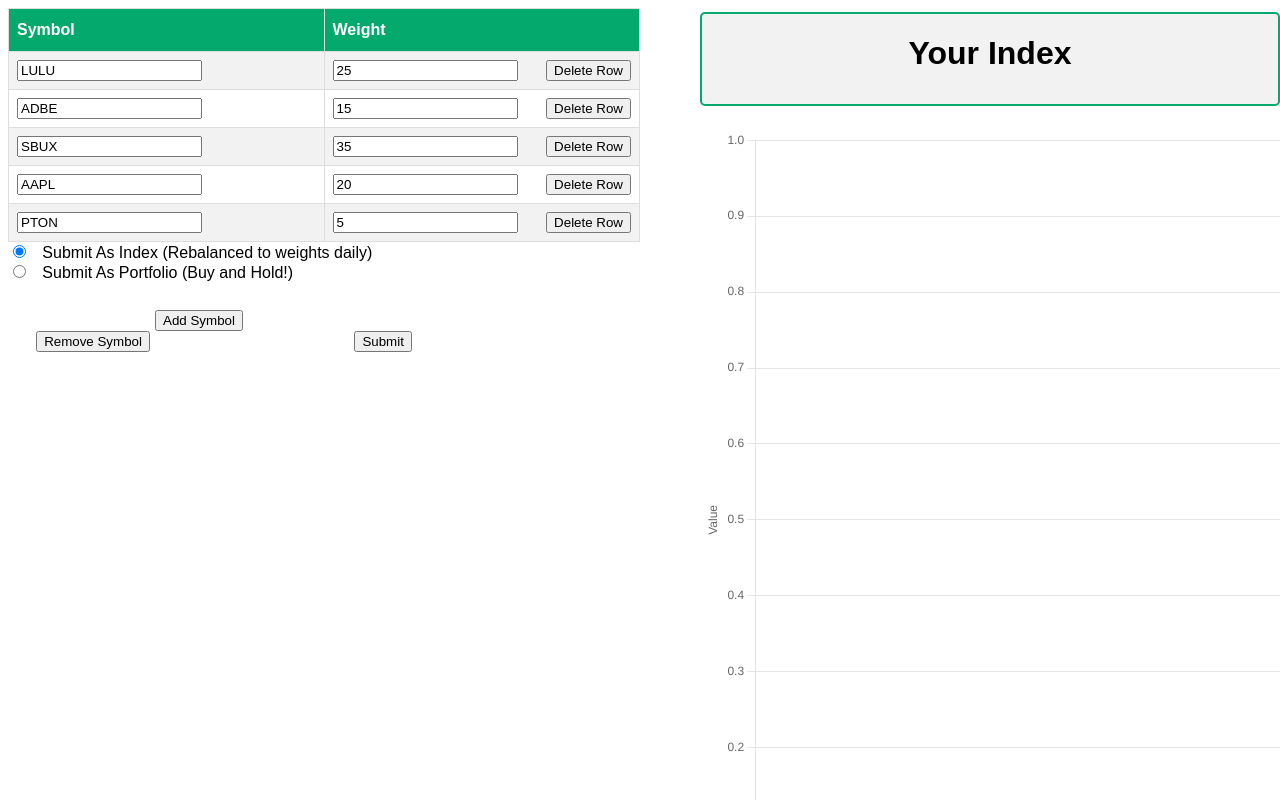
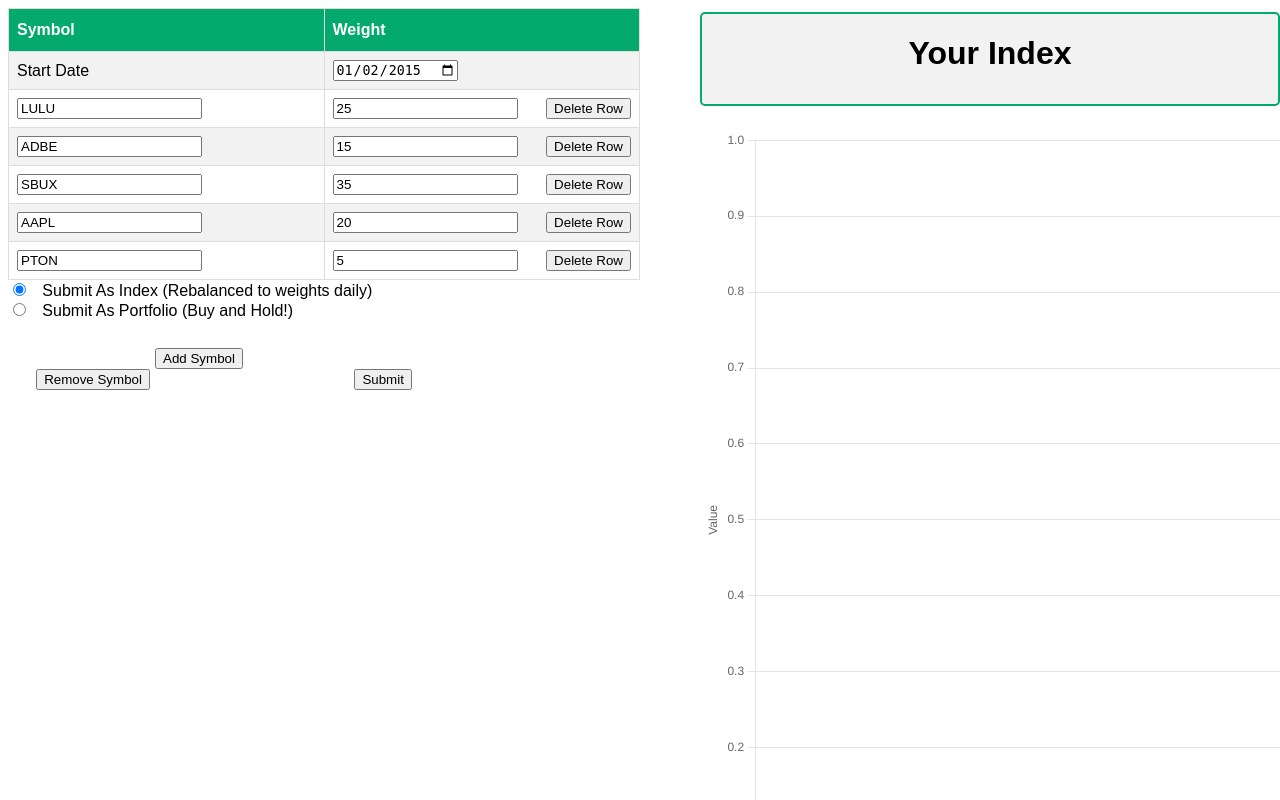
Before and after one commit to Desitrain22/Portfolio-Index-Builder, a Flask app: page / in a window 1280 px wide. Run offline with Flask 2, Linux system fonts and the light colour scheme; data that the repository does not hold is empty.

Commit message:
added date selection with pandas futureproofing

```diff
--- a/app.py
+++ b/app.py
@@ -1,6 +1,7 @@
+import random
 from flask import Flask, render_template, request, jsonify, make_response
-import random
 from indexcalculation import index_returns, portfolio_returns
+import pandas as pd
 
 app = Flask(__name__)
 
@@ -49,11 +50,13 @@ def result():
     total_weight = sum(float(w) for w in req["weight"])
     if req["rebalance_type"] == ["index"]:
         result = index_returns(
-            {s: float(w) / total_weight for s, w in zip(req["symbol"], req["weight"])}
+            {s: float(w) / total_weight for s, w in zip(req["symbol"], req["weight"])},
+            start_date=pd.Timestamp(req["startDate"][0], tz="US/Pacific"),
         )
     else:
         result = portfolio_returns(
-            {s: float(w) / total_weight for s, w in zip(req["symbol"], req["weight"])}
+            {s: float(w) / total_weight for s, w in zip(req["symbol"], req["weight"])},
+            start_date=pd.Timestamp(req["startDate"][0], tz="US/Pacific"),
         )
     print(result)
 
--- a/templates/index.html
+++ b/templates/index.html
@@ -7,6 +7,12 @@
       <tr>
         <th>Symbol</th>
         <th>Weight</th>
+      </tr>
+      <tr>
+        <td>Start Date</td>
+        <td class="tdinput">
+          <input type="date" name="startDate" value="2015-01-02" />
+        </td>
       </tr>
       {% for set in default %}
       <tr>
```
